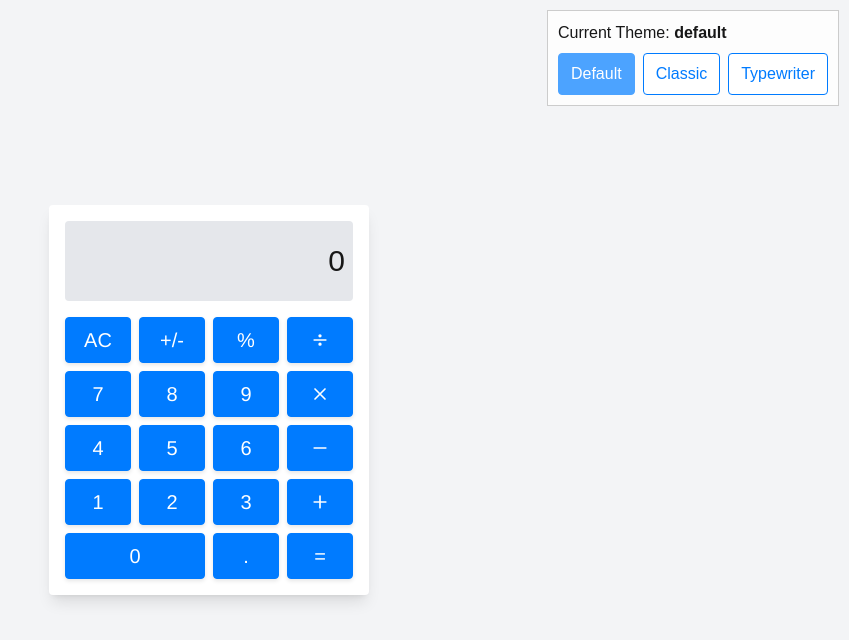
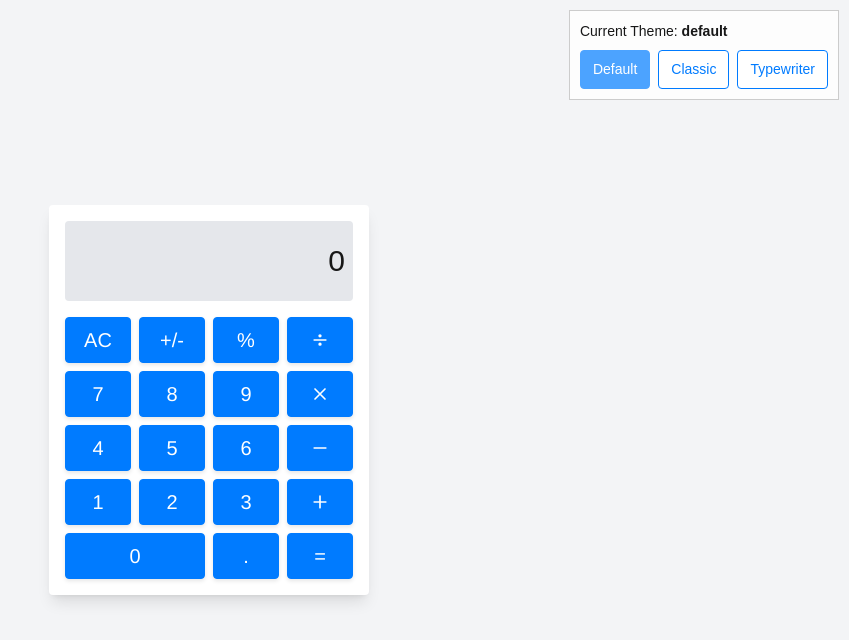
Before and after one commit to drquicksilver/react-calculator, a Next.js app: page / in a window 1280 px wide. Shown: the top 640 px of the page, without its empty margins (431-1280 px from the left). Built offline with nearby package versions, Linux system fonts and the light colour scheme.

Commit message:
fix: keep theme switcher font

```diff
--- a/src/app/components/ThemeSwitcher.tsx
+++ b/src/app/components/ThemeSwitcher.tsx
@@ -7,7 +7,19 @@ const ThemeSwitcher: React.FC = () => {
   const { theme, setTheme } = useTheme();
 
   return (
-    <div style={{ position: 'fixed', top: '10px', right: '10px', padding: '10px', background: 'rgba(255,255,255,0.8)', border: '1px solid #ccc', zIndex: 1000 }}>
+    <div
+      style={{
+        position: 'fixed',
+        top: '10px',
+        right: '10px',
+        padding: '10px',
+        background: 'rgba(255,255,255,0.8)',
+        border: '1px solid #ccc',
+        zIndex: 1000,
+        fontFamily: 'Arial, Helvetica, sans-serif',
+        fontSize: '14px',
+      }}
+    >
       <p style={{ marginBottom: '8px' }}>Current Theme: <strong>{theme}</strong></p>
       <div style={{ display: 'flex', gap: '8px' }}>
         <button onClick={() => setTheme('default')} disabled={theme === 'default'} style={buttonStyle(theme === 'default')}>
@@ -33,6 +45,8 @@ const buttonStyle = (isActive: boolean) => ({
   cursor: 'pointer',
   borderRadius: '4px',
   opacity: isActive ? 0.7 : 1,
+  fontFamily: 'Arial, Helvetica, sans-serif',
+  fontSize: '14px',
 });
 
 export default ThemeSwitcher;
```
